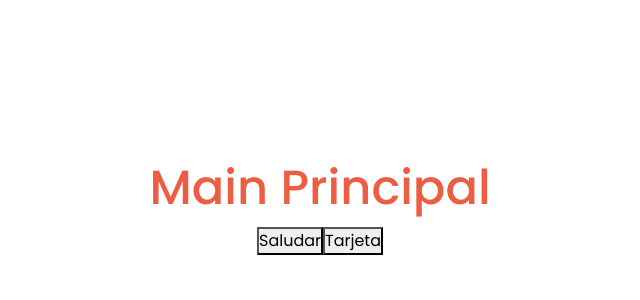
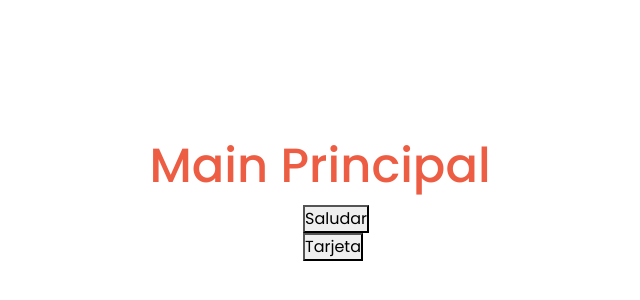
Before and after one commit to DanielGuzmanV/React-Ts-Fundamentos, a React (Vite) app: page / in a window 1280 px wide. Shown: the part 198-498 px from the top of the page, without its empty margins (320-960 px from the left). Built offline with nearby package versions, Linux system fonts and the light colour scheme.

Commit message:
Botones de una lista ul

```diff
--- a/src/components/ContentButtons.tsx
+++ b/src/components/ContentButtons.tsx
@@ -9,11 +9,15 @@ function ContentButtons() {
   }
 
   return (
-    <div>
-      <button onClick={ () => handleSaludar("/saludo")}>Saludar</button>
-      <button onClick={ () => handleSaludar("/card")}>Tarjeta</button>
+    <ul style={{listStyle: 'none'}}>
+      <li>
+        <button onClick={ () => handleSaludar("/saludo")}>Saludar</button>
+      </li>
+      <li>
+        <button onClick={ () => handleSaludar("/card")}>Tarjeta</button>
+      </li>
 
-    </div>
+    </ul>
   )
 }
 
```
